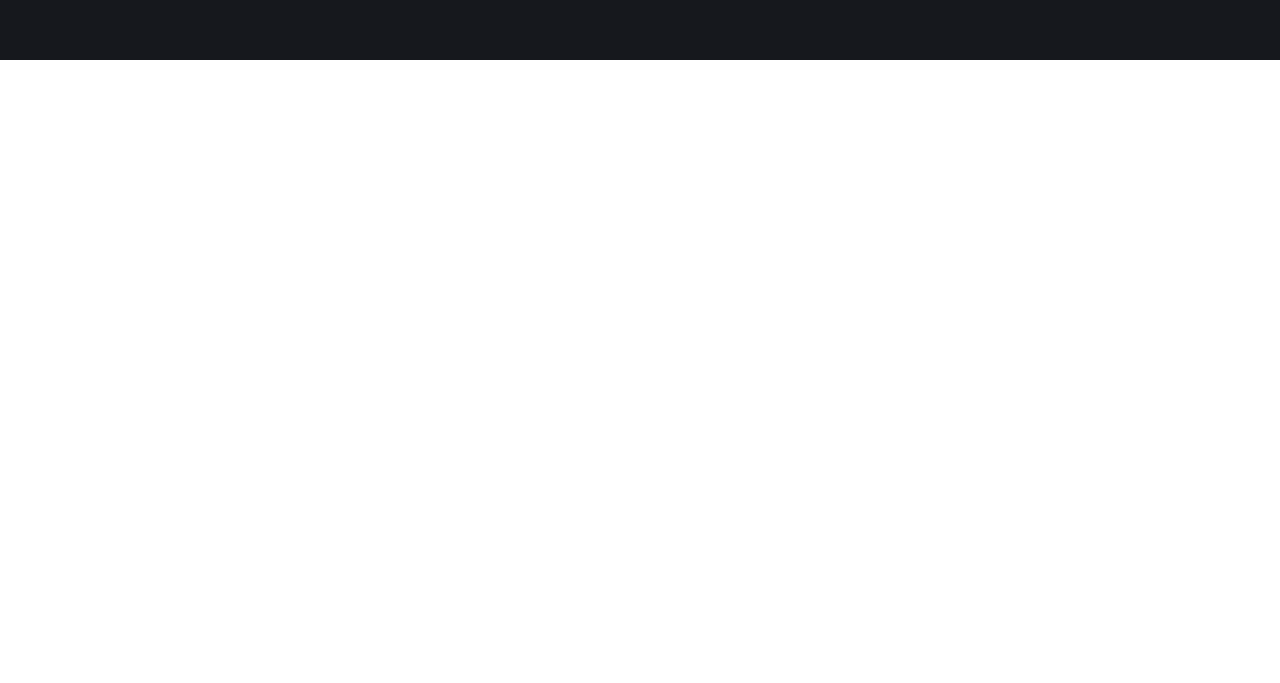
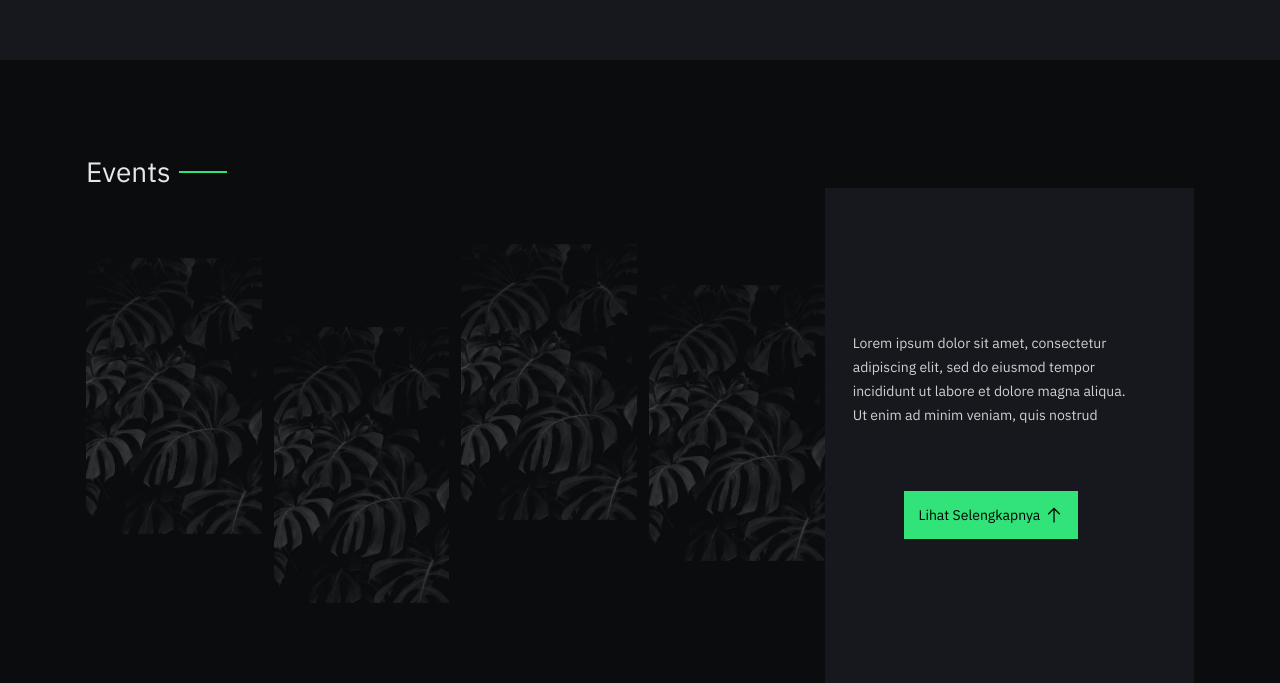
Before and after one commit to hymos-two/forzanove-beta, a Next.js app: page / in a window 1280 px wide. Shown: the part 1460-2143 px from the top of the page. Before the commit the page ends 1520 px from the top, so only its background shows below. Built offline with nearby package versions, Linux system fonts and the light colour scheme; a web font is replaced by a local one.

Commit message:
add event section

```diff
--- /dev/null
+++ b/components/button.js
@@ -0,0 +1,22 @@
+import Image from 'next/image'
+
+export function Button (props) {
+  const {text,icon,rotateIcon,className} =  props
+
+  const btnClass = `block flex gap-4 lg:gap-1 p-3.5 bg-accent hover:bg-zinc-200 ${className}`
+  const divClass = `w-5 h-5 rotate-${rotateIcon}`
+  return (
+    <button className={btnClass}>
+      {text &&
+      <span className="text-sm text-sans text-black">
+        {text}
+      </span>
+      }
+      {icon &&
+      <div className={divClass}>
+        <Image src={icon} alt="icon"/>
+      </div>
+      }
+    </button>
+  )
+}
--- a/components/grid.js
+++ b/components/grid.js
@@ -3,21 +3,20 @@ import {useWindowSize} from '../hooks/useWindowSize'
 
 
 export function Grid (props) {
+  const {className,children,cols,gap} = props
 
-  function useGridGap (value) {
-    return Number.isInteger(value) ? `gap-x-${value/4}` : `gap-x-0`;
-  }
+  function useGap (value) { return Number.isInteger(value) ? `gap-x-${value/4}` : `gap-x-0`; }
 
   const defaultCols = `grid-cols-4 md:grid-cols-8 lg:grid-cols-12`;
-  if (Number.isInteger(props.cols)) {
-    const colsClass = `grid grid-cols-${props.cols}`
+  if (Number.isInteger(cols)) {
+    const colsClass = `grid grid-cols-${cols}`
     return (
       <div className={colsClass}>
-        {props.children}
+        {children}
       </div>
     )
   }
-  const classes = `grid ${defaultCols} ${useGridGap(props.gap)} ${props.className} `;
+  const classes = `grid ${defaultCols} ${useGap(gap)} ${className} `;
   return (
     <div className={classes}>
       {props.children}
@@ -26,29 +25,33 @@ export function Grid (props) {
 }
 
 export function Container (props) {
-  const defaultClasses = `w-full ${props.className}`
-  if (props.fluid == true) {
+  const {className,children,fluid} = props
+
+  const defaultClasses = `w-full ${className}`
+  if (fluid == true) {
     return (
       <div className={defaultClasses}>
-        {props.children}
+        {children}
       </div>
     )
   }
   const classes = `${defaultClasses} px-4 sm:max-w-[620px] md:max-w-[720px] lg:max-w-[960px] xl:max-w-[1140px] `
   return (
     <div className={classes} style={{margin:'auto'}}>
-      {props.children}
+      {children}
     </div>
   )
 }
 
 export function Section (props) {
+  const {className,children,width,height} = props
+
   const size = useWindowSize();
-  const width = Number.isInteger(props.width) ? props.width : size.width ;
-  const height = Number.isInteger(props.height) ? props.height : size.height ;
+  const heightSize = height !== undefined ? height : size.height ;
+
   return (
-    <section className={props.className} style={{width:width,height:height}}>
-      {props.children}
+    <section className={className} style={{width:size.width,height:heightSize}}>
+      {children}
     </section>
   )
 }
--- a/pages/index.js
+++ b/pages/index.js
@@ -1,17 +1,33 @@
+import {createRef} from 'react'
 import Image from 'next/image'
 import HTMLHead from '../components/htmlHead'
 import PageCover from '../components/pageCover'
 import {Grid,Container,Section} from '../components/grid'
+import {Button} from '../components/button'
 
 import background from '../public/images/forzanove-bg.png'
 import logo from '../public/images/forzanove-logo.png'
 import arrow from '../public/icons/arrow-up.svg'
 
+import {useWindowSize} from '../hooks/useWindowSize'
+
 export default function Home() {
   return (
     <>
     <HTMLHead title="Forzanove 09"/>
+    <Section1Cover />
+    <Section2Quote />
+    <Section3Events />
+    </>
+  )
+}
 
+
+// ========================================
+// ========== Section 1 Cover
+// ========================================
+function Section1Cover () {
+  return (
     <PageCover bg={background} sideText=" ⸻ Angkatan IX SMA Muhammadiyah Boarding School Yogyakarta ⸻⸻" >
       <div className="w-full h-full flex flex-col justify-center">
         <div className="grid grid-cols-8 md:grid-cols-12">
@@ -27,16 +43,22 @@ export default function Home() {
           </div>
         </div>
       </div>
-      <button className="w-12 h-12 rotate-180 bg-accent hover:bg-zinc-100 absolute right-4 -bottom-6 grid place-items-center">
-        <Image src={arrow} className="m-auto" />
-      </button>
+      <Button icon={arrow} rotateIcon="180" className="absolute right-4 -bottom-6"/>
     </PageCover>
+  )
+}
 
+
+// ========================================
+// ========== Section 2 Quote
+// ========================================
+function Section2Quote () {
+  return (
     <Section className="bg-black-300 grid place-items-center">
       <Container>
         <Grid cols={1}>
-          <div className="col-span-1 px-4 lg:px-24">
-            <p className="font-mono-r text-center text-base leading-7 md:text-lg md:leading-9 text-white/90">
+          <div className="col-span-1 px-4 sm:px-12 lg:px-24">
+            <p className="font-mono-r text-center text-base leading-7 md:text-lg md:leading-9 text-white/80">
             “You want to wake up in the morning and think the future is going to be great -
             and thats what being a spacefaring civilization is all about.
             It’s about believing in the future and thinking that the future will be better than the past”
@@ -47,7 +69,100 @@ export default function Home() {
         </Grid>
       </Container>
     </Section>
+  )
+}
 
+// ========================================
+// ========== Section 3 Events
+// ========================================
+function Section3Events () {
+  const size = useWindowSize();
+  return (
+    <>
+    <Section className="bg-black-100 pt-20 lg:pt-24" height="100%">
+      <Container>
+        <Grid cols={1}>
+          <div className="col-span-1 flex gap-2">
+            <h1 className="text-mono-m text-2xl md:text-[28px] text-white/90">
+              Events
+            </h1>
+            <span className="block flex justify-start items-center">
+              <span className="block w-12 h-0.5 bg-accent"></span>
+            </span>
+          </div>
+        </Grid>
+      </Container>
+
+      <Container>
+        <Grid>
+          <EventsImage width={size.width} className="col-span-4 md:col-span-8 lg:col-span-8 mt-14 mb-14 lg:mt-14 lg:mb-20 relative -left-4 w-screen h-full sm:static sm:w-full"/>
+          <div className="grid place-items-center bg-black/0 lg:bg-black-300 col-span-4 md:col-span-8 lg:col-span-4 lg:p-7 lg:pr-16">
+            <div className="grid place-items-center px-3 sm:px-12 lg:px-0 lg:block">
+              <p className="text-sans text-sm leading-6 text-white/80 text-center lg:text-left">
+              Lorem ipsum dolor sit amet, consectetur adipiscing elit,
+              sed do eiusmod tempor incididunt ut labore et dolore magna aliqua.
+              Ut enim ad minim veniam, quis nostrud
+              </p>
+              <Button text="Lihat Selengkapnya" icon={arrow} rotateIcon="90" className="mt-16"/>
+            </div>
+          </div>
+        </Grid>
+      </Container>
+    </Section>
     </>
   )
 }
+
+function EventsImage (props) {
+  const {className,width} = props
+  const containerClass = `flex gap-2 sm:gap-3 ${className}`
+  function widthSize () {
+    if (width >= 1280) { return (1140 - 36) * 8 / 12 / 4 }
+    else if (width >= 1024) { return (960 - 36) * 8 / 12 / 4 }
+    else { return width / 4 }
+  }
+  return (
+    <div className={containerClass} style={{height:widthSize()*3/2*130/100}}>
+      <div
+        className="relative"
+        style={{
+          width:widthSize(),
+          height:widthSize()*3/2,
+          top:widthSize()*3/2*5/100,
+          }}
+        >
+        <Image src={background} layout="fill" objectFit="cover"/>
+      </div>
+      <div
+        className="relative"
+        style={{
+          width:widthSize(),
+          height:widthSize()*3/2,
+          top:widthSize()*3/2*30/100,
+          }}
+        >
+        <Image src={background} layout="fill" objectFit="cover"/>
+      </div>
+      <div
+        className="relative"
+        style={{
+          width:widthSize(),
+          height:widthSize()*3/2,
+          top:widthSize()*3/2*0,
+          }}
+        >
+        <Image src={background} layout="fill" objectFit="cover"/>
+      </div>
+      <div
+        className="relative"
+        style={{
+          width:widthSize(),
+          height:widthSize()*3/2,
+          top:widthSize()*3/2*15/100,
+          }}
+        >
+        <Image src={background} layout="fill" objectFit="cover"/>
+      </div>
+    </div>
+  )
+}
```
